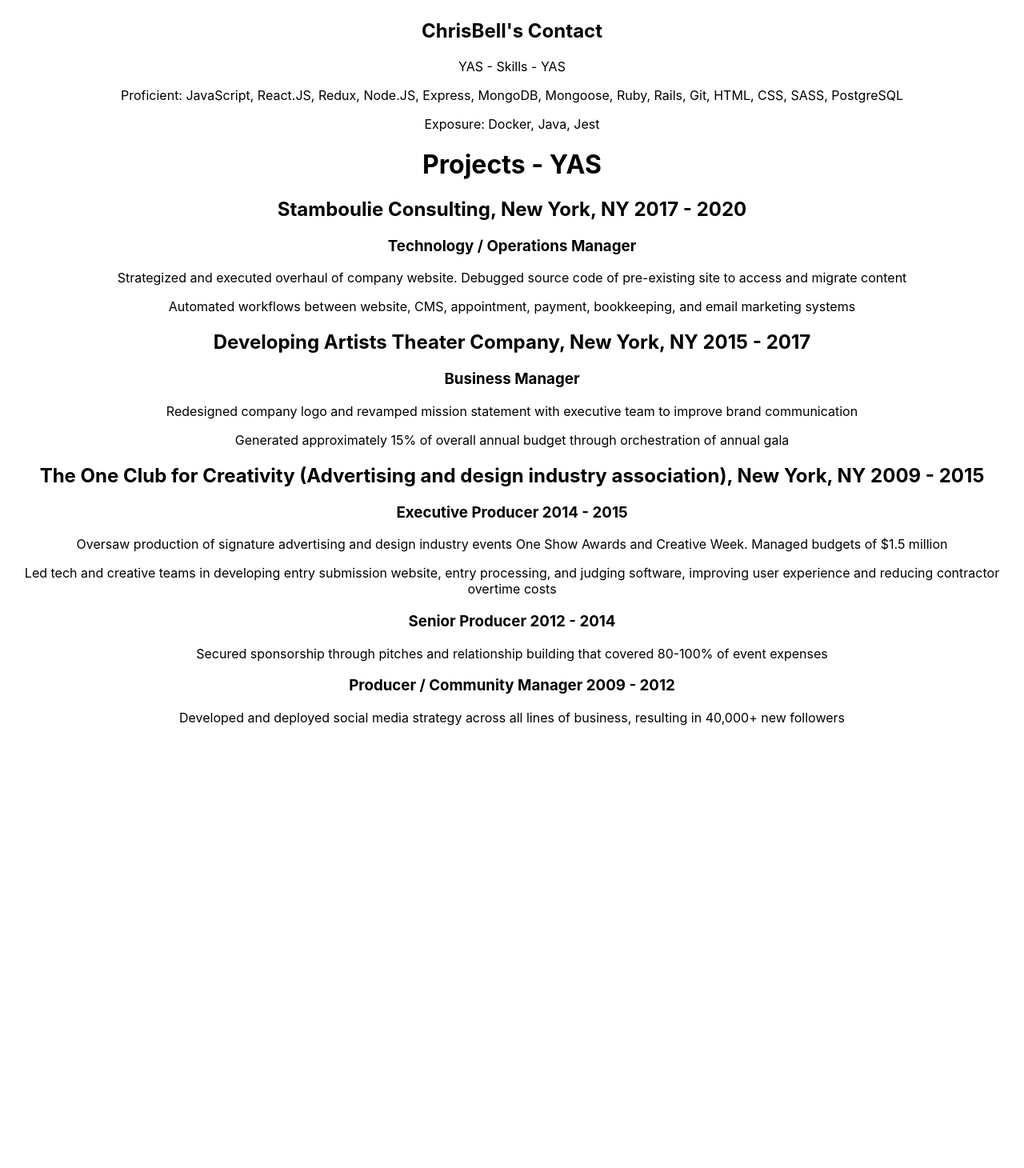
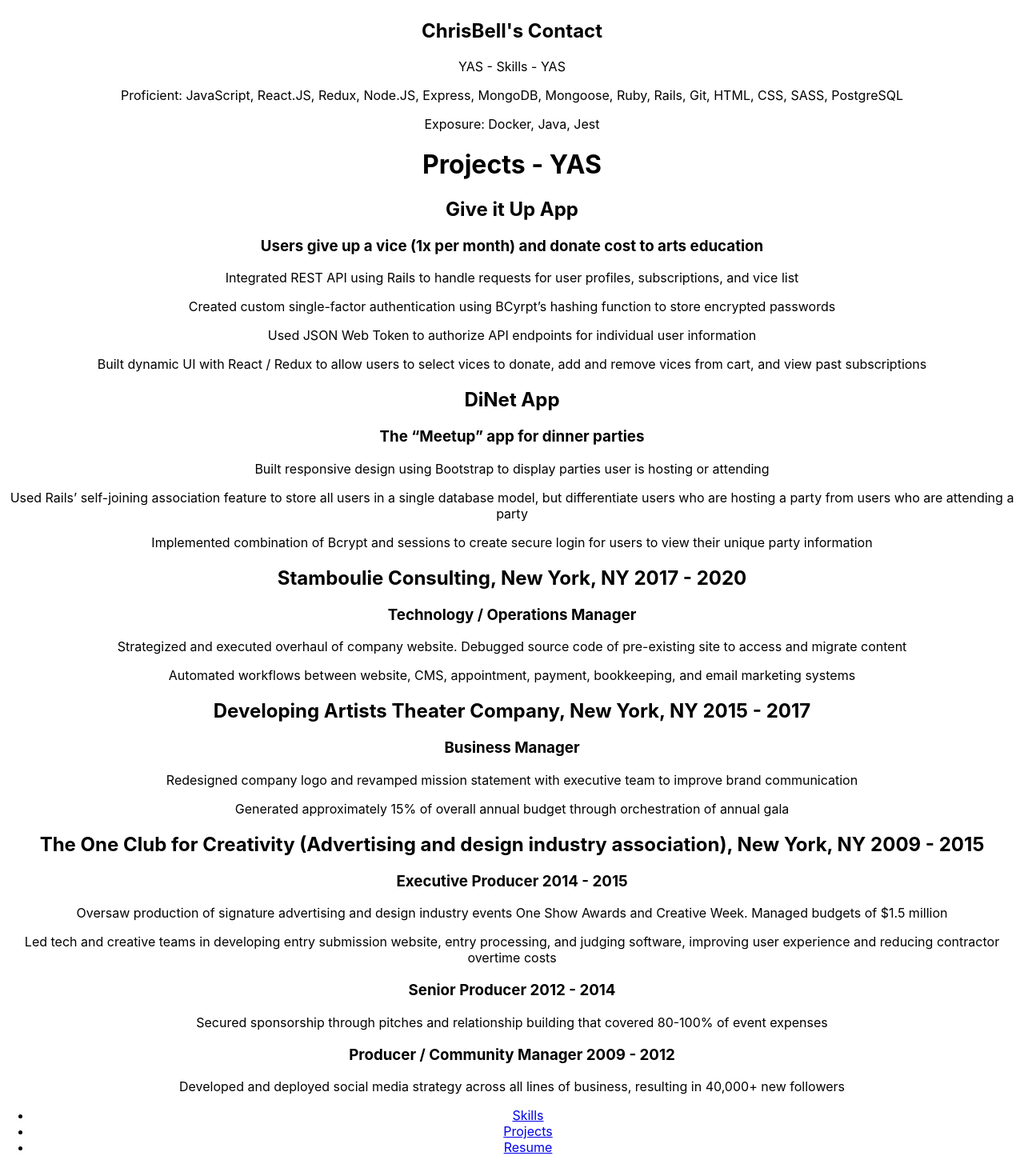
Before and after one commit to chrisbellcodes/chrisbellcodes-site, a React (Create React App) app: page / in a window 1280 px wide. Shown: the part 285-1745 px from the top of the page at 80% size. Before the commit the page ends 1208 px from the top, so only its background shows below. Built offline with nearby package versions, Linux system fonts and the light colour scheme.

Commit message:
Render project data

```diff
--- a/src/components/Experience.js
+++ b/src/components/Experience.js
@@ -1,7 +1,6 @@
 import React from 'react'
 
 const Experience = ({company, startDate, endDate, location, roles}) => {
-    console.log(roles);
 
     const displayRoles = () => {
         const displayTasks = tasks => {
@@ -13,11 +12,11 @@
 
         if(roles.length > 1) {
             // iterate over each role
-            const rolesJSX = roles.map((role) => {
+            const rolesJSX = roles.map((role, i) => {
                 const { title, startDate, endDate, tasks } = role
                 let taskBullets = displayTasks(tasks)
                 return (
-                    <React.Fragment>
+                    <React.Fragment key={i}>
                         <h3>{title} {startDate} - {endDate}</h3>
                         {taskBullets}
                     </React.Fragment>
--- a/src/containers/Projects.js
+++ b/src/containers/Projects.js
@@ -1,8 +1,28 @@
 import React from 'react'
+import resumeData from '../reusmeData';
 
 const Projects = () => {
+    const { projects } = resumeData
+
+    const renderProjects = () => {
+         let apps = projects.map((project, i) => {
+            const {name, description, details} = project
+                return(
+                    <React.Fragment key={i}>
+                        <h2>{name}</h2>
+                        <h3>{description}</h3>
+                        {details.map((detail, i) => <p key={i}>{detail}</p>)}
+                    </React.Fragment>
+                )
+        })
+        return apps
+    }
+
     return(
-        <h1>Projects - YAS</h1>
+        <div>
+            <h1>Projects - YAS</h1>
+            {renderProjects()}
+        </div>
     )
 }
 
--- a/src/pages/Codes.js
+++ b/src/pages/Codes.js
@@ -1,12 +1,12 @@
 import React from 'react';
-import { Switch, Link, Route, useRouteMatch } from 'react-router-dom'
+import { Link, useRouteMatch } from 'react-router-dom'
 
 import Projects from '../containers/Projects';
 import Resume from '../containers/Resume';
 import Skills from '../containers/Skills';
 
 const Codes = () => {
-    let { path, url } = useRouteMatch();
+    let { url } = useRouteMatch();
 
     return(
         <div>
@@ -18,7 +18,7 @@
             <Projects />
             <Resume />
             {/* Sets up links */}
-            {/* <ul>
+            <ul>
                 <li>
                     <Link to={`${url}codes-skills`}>Skills</Link>
                 </li>
@@ -29,17 +29,7 @@
                     <Link to={`${url}codes-resume`}>Resume</Link>
                 </li>
             </ul>
-
-            <Route path={`${path}codes-skills`} >
-                    <Skills />
-                </Route>
-            <Route path={`${path}codes-projects`}>
-                    <Projects />
-                </Route>
-                <Route path={`${path}:codesId`}>
-                    <Resume />
-                </Route> */}
-    </div>
+        </div>
     )
 }
 
```
